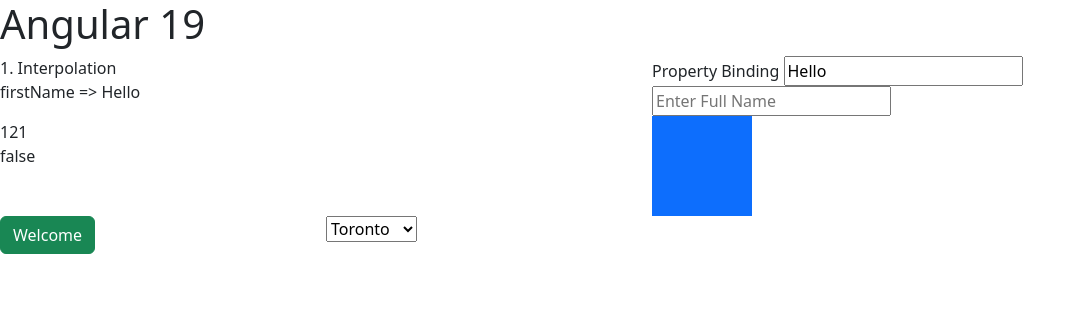
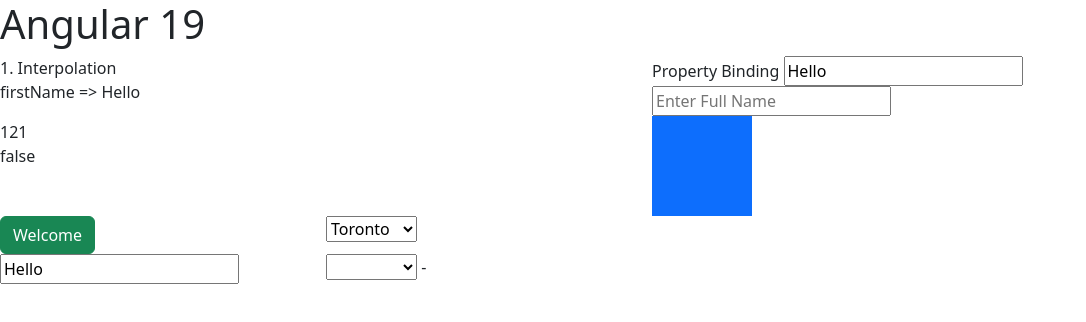
Before and after one commit to limlei2/angularTest, an Angular app: page / in a window 1280 px wide. Shown: the top 322 px of the page, without its empty margins (0-1086 px from the left). Built offline with nearby package versions, Linux system fonts and the light colour scheme.

Commit message:
2 way data bindings

```diff
--- a/src/app/components/data-binding/data-binding.component.html
+++ b/src/app/components/data-binding/data-binding.component.html
@@ -31,3 +31,17 @@
         </select>
     </div>
 </div>
+<div class="row">
+    <div class="col-3">
+        <input type="text" [(ngModel)]="firstName">
+    </div>
+    <div class="col-3">
+        <select [(ngModel)]="selectedCity">
+            <option value="Toronto">Toronto</option>
+            <option value="Ottawa">Ottawa</option>
+            <option value="Montreal">Montreal</option>
+            <option value="Quebec">Quebec</option>
+        </select>
+        -{{selectedCity}}
+    </div>
+</div>
--- a/src/app/components/data-binding/data-binding.component.ts
+++ b/src/app/components/data-binding/data-binding.component.ts
@@ -1,8 +1,9 @@
 import { Component } from '@angular/core';
+import { FormsModule } from '@angular/forms';
 
 @Component({
   selector: 'app-data-binding',
-  imports: [],
+  imports: [FormsModule],
   templateUrl: './data-binding.component.html',
   styleUrl: './data-binding.component.css'
 })
@@ -13,6 +14,7 @@
   currentName: Date = new Date();
   myPlaceholder: string = "Enter Full Name";
   div1ClassName: string = "bg-primary";
+  selectedCity: string = "";
 
   constructor(){
     console.log(this.firstName);
```
